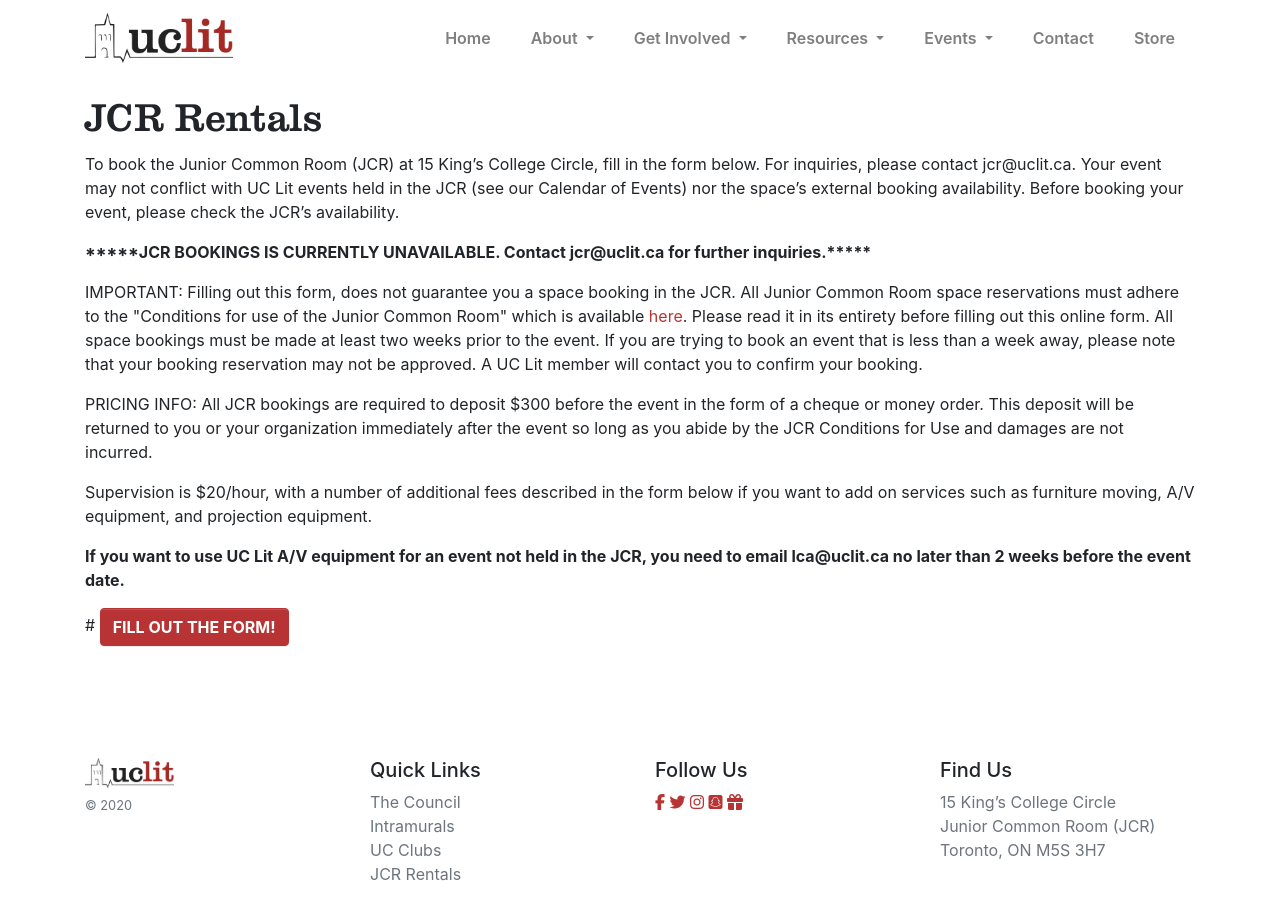
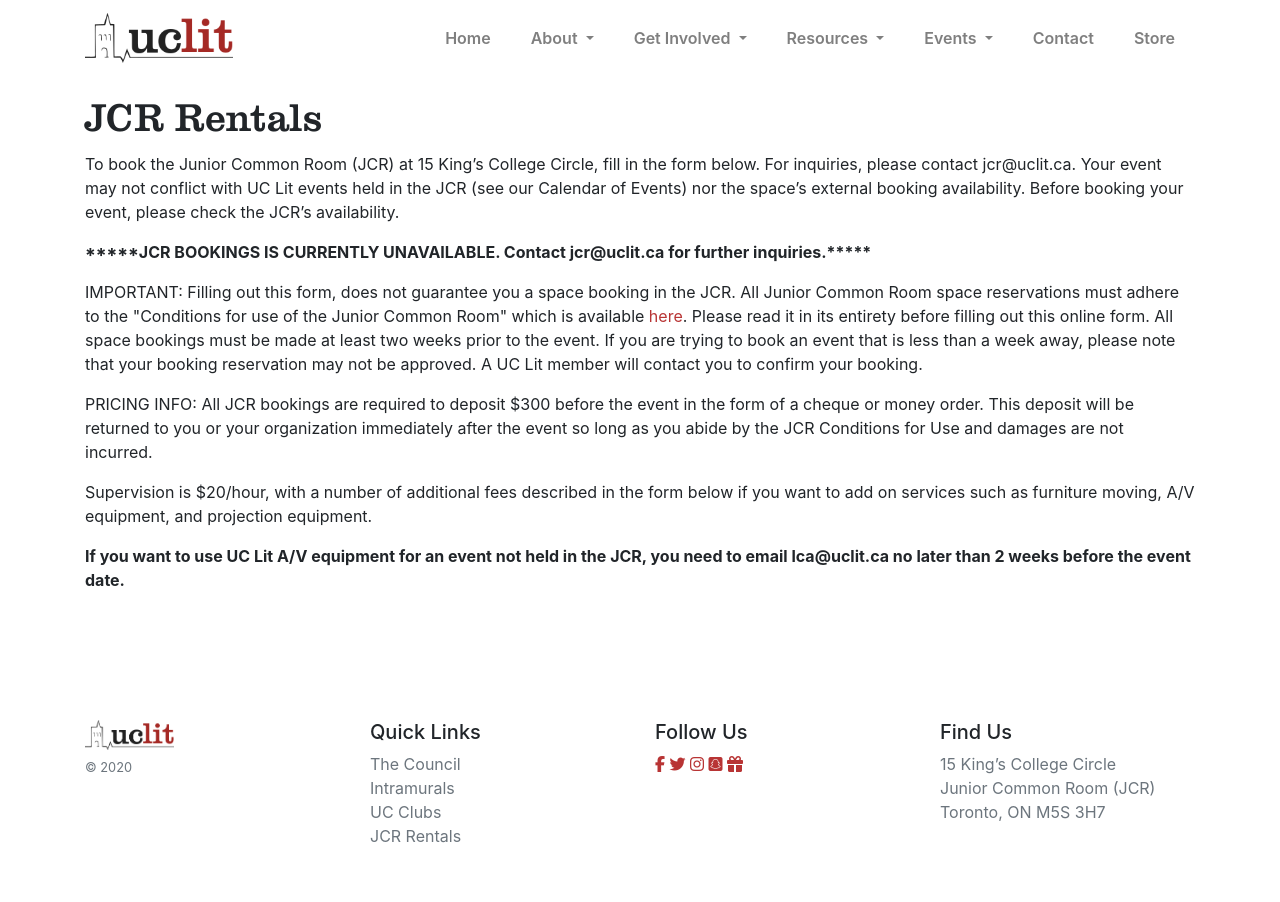
Before and after one commit to uclit-webmaster/uclit-site, a Jekyll site: the page built from events/jcr-rentals.html, in a window 1280 px wide. Built offline with Jekyll 4.4.1, drawn with Linux system fonts in a browser that asks for light colours; nearby versions of some CDN libraries.

Commit message:
Update jcr-rentals.html
removing: <a class="btn btn-primary" data-aos="fade-up" href="{{ '/assets/documents/dummy.pdf' | relative_url }}" target="_blank"><strong>FILL OUT THE FORM!</strong></a>

```diff
--- a/events/jcr-rentals.html
+++ b/events/jcr-rentals.html
@@ -21,4 +21,3 @@ title: JCR Rentals
 <p data-aos="fade-up"><strong>
   If you want to use UC Lit A/V equipment for an event not held in the JCR, you need to email lca@uclit.ca no later than 2 weeks before the event date.
 </strong></p>
-# <a class="btn btn-primary" data-aos="fade-up" href="{{ '/assets/documents/dummy.pdf' | relative_url }}" target="_blank"><strong>FILL OUT THE FORM!</strong></a>
```
